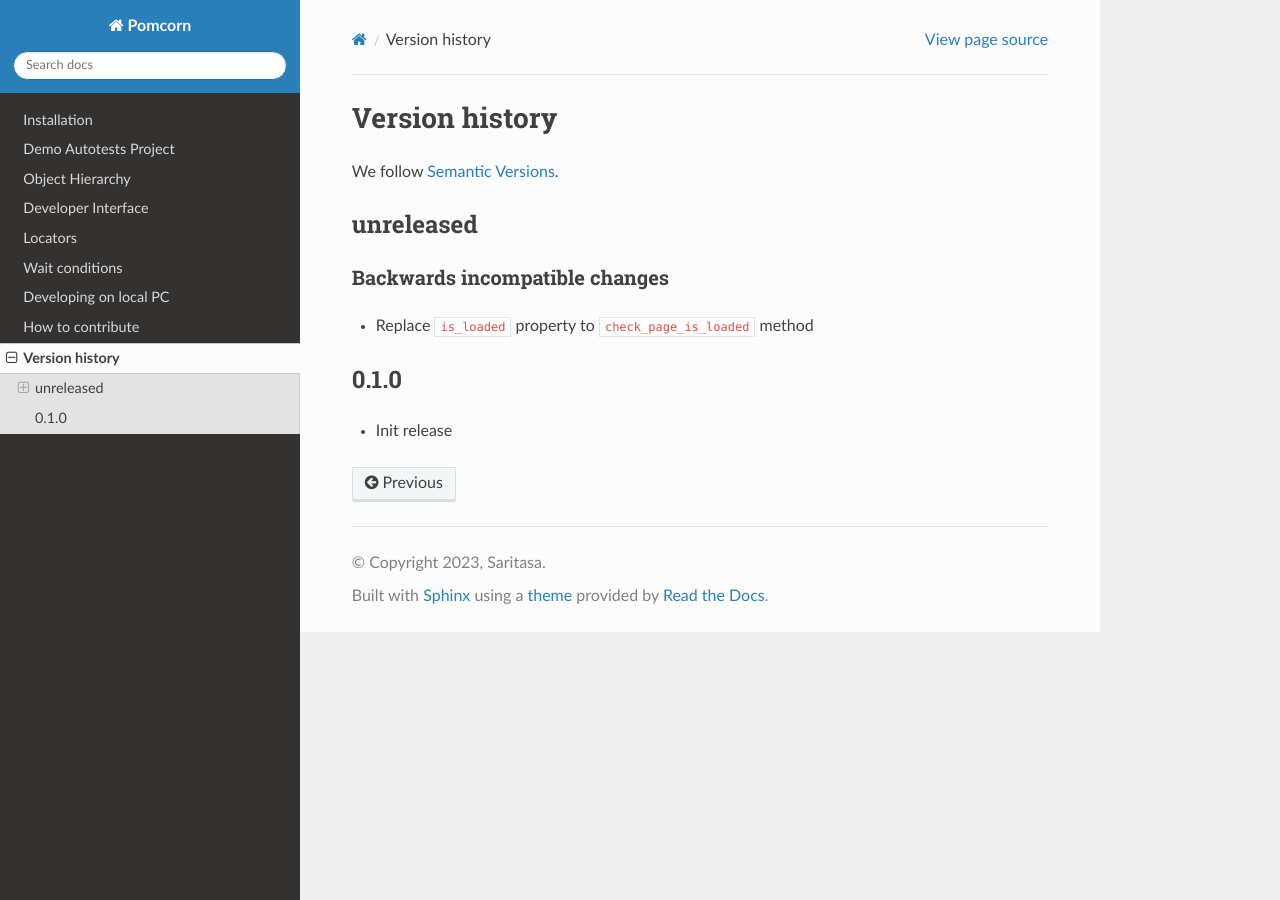
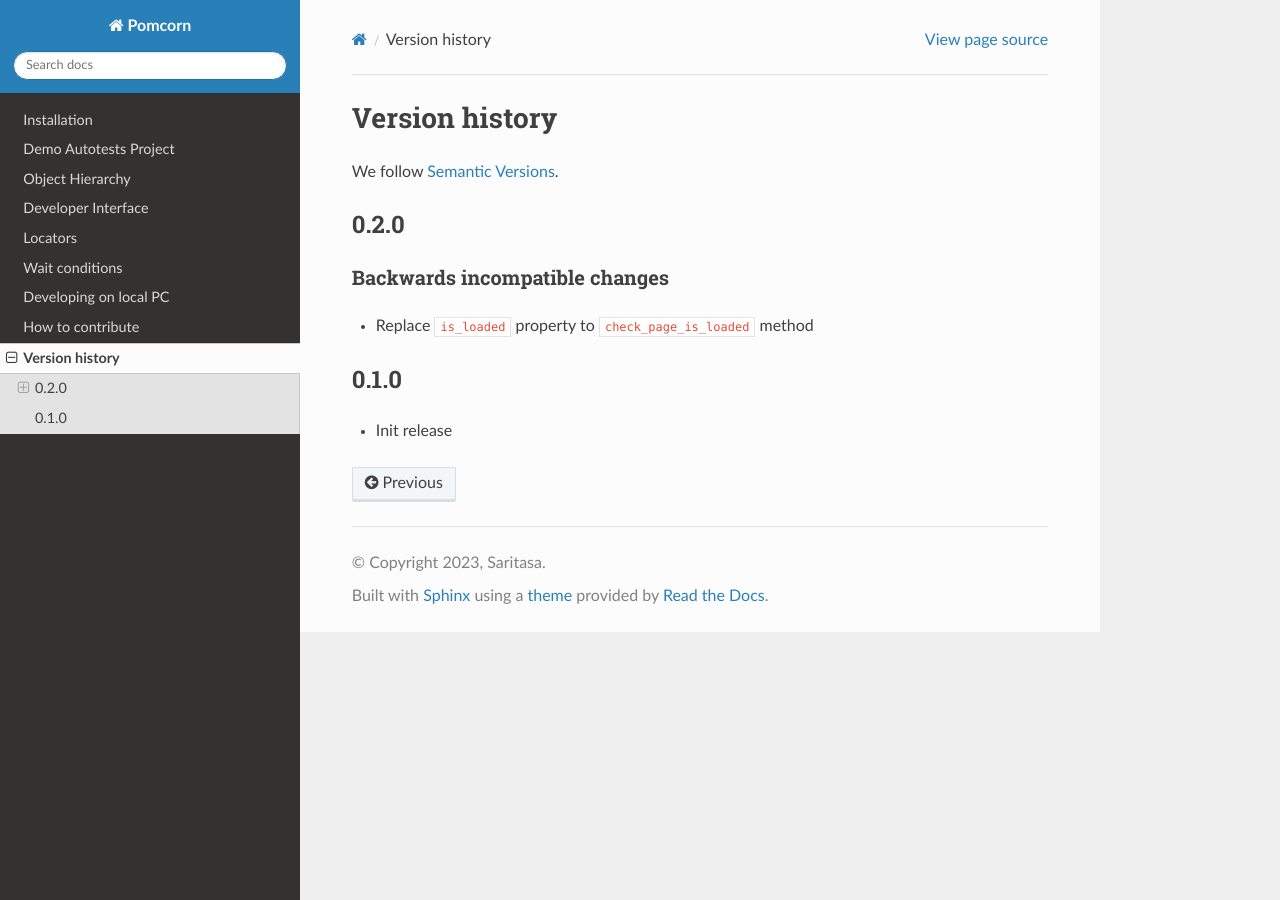
Before and after one commit to saritasa-nest/pomcorn, a Sphinx documentation site: the page built from docs/CHANGELOG.rst, in a window 1280 px wide. Built offline with Sphinx 7.4.7 and the Read the Docs theme 2.0.0, drawn with Linux system fonts in a browser that asks for light colours.

Commit message:
Update version

```diff
--- a/docs/CHANGELOG.rst
+++ b/docs/CHANGELOG.rst
@@ -3,7 +3,7 @@ Version history
 
 We follow `Semantic Versions <https://semver.org/>`_.
 
-unreleased
+0.2.0
 *******************************************************************************
 
 Backwards incompatible changes
--- a/pyproject.toml
+++ b/pyproject.toml
@@ -1,6 +1,6 @@
 [tool.poetry]
 name = "pomcorn"
-version = "0.1.0"
+version = "0.2.0"
 description = "Base implementation of Page Object Model"
 authors = [
   "Saritasa <pypi@saritasa.com>",
```
